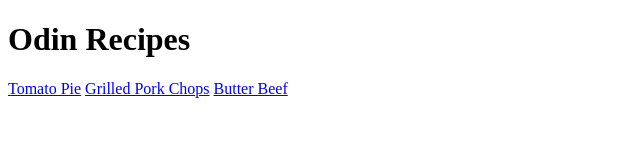
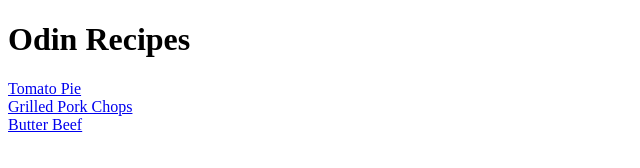
Before and after one commit to HarutoAmakawa/odin-recipes, a plain HTML site: page index.html in a window 1280 px wide. Shown: the whole page, without its empty margins (0-640 px from the left). Drawn offline with Linux system fonts and the light colour scheme.

Commit message:
Add back to index key

```diff
--- a/index.html
+++ b/index.html
@@ -8,8 +8,8 @@
 </head>
 <body>
     <h1>Odin Recipes</h1>
-    <a href="./recipes/tomato_pie.html">Tomato Pie</a>
-    <a href="./recipes/grilled_pork_chops.html">Grilled Pork Chops</a>
-    <a href="./recipes/butter_beef.html">Butter Beef</a>
+    <a href="./recipes/tomato_pie.html">Tomato Pie</a><br>
+    <a href="./recipes/grilled_pork_chops.html">Grilled Pork Chops</a><br>
+    <a href="./recipes/butter_beef.html">Butter Beef</a><br>
 </body>
 </html>
```
Also changed, not shown: recipes/butter_beef.html (+2 -1 lines), recipes/grilled_pork_chops.html (+1 -0 lines), recipes/tomato_pie.html (+1 -0 lines).
